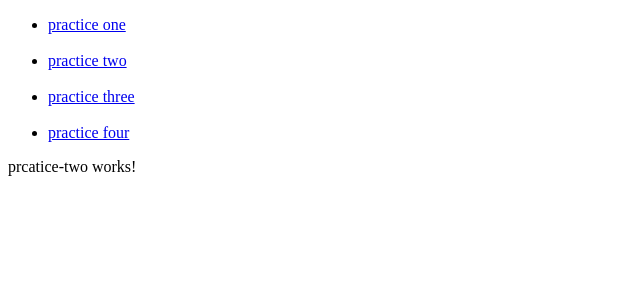
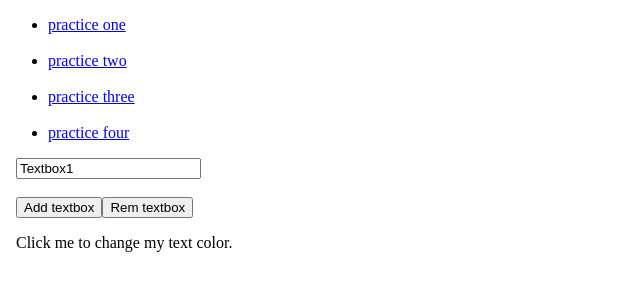
Before and after one commit to argranados/baxter-practice, an Angular app: page /practiceTwo in a window 1280 px wide. Shown: the top 300 px of the page, without its empty margins (0-640 px from the left). Built offline with nearby package versions, Linux system fonts and the light colour scheme; what print-js would draw is missing.

Commit message:
practice two

```diff
--- a/src/app/practice-two/prcatice-two.component.html
+++ b/src/app/practice-two/prcatice-two.component.html
@@ -1 +1,51 @@
-<p>prcatice-two works!</p>
+<!DOCTYPE html>
+<html>
+<head>
+    <title>Excercise two</title>
+</head>
+<body>
+    <input type="text" value="Textbox1"/>
+    <br><br>
+    <button type="button" (click)="addElementFunction()">Add textbox</button>
+    <button type="button" onclick="removeTextbox()">Rem textbox</button>
+    <p id="demo" onclick="changeColor()">Click me to change my text color.</p>
+</body>
+
+<script type="text/javascript">
+    function addTextbox(){
+        var elem = document.createElement("input");
+        elem.innerHTML = "new";
+        elem.id = "txtbx";
+        document.body.appendChild(elem);
+    }
+
+    function removeTextbox(){
+        var elem = document.getElementById('txtbx');
+        elem.parentNode.removeChild(elem);
+        return false;
+    }
+
+    function changeColor() {
+        document.getElementById("demo").style.color = "red";
+    }
+
+    $scope.ctrlClickHandler2 = function(){
+        document.write("error");
+        console.log("error");
+            alert("Inside controller: value of myval is ");}
+
+    function MyCtrl($scope){
+		$scope.ctrlClickHandler = function(){
+			alert("Inside controller: value of myval is ");
+		}
+	}
+
+</script>
+
+</html>
+
+
+<!-- 2. Create a user interface page with a text box and
+create two button’s with name “Add” and  “Remove” and if you click Add
+then it should create one more text box and if you click “Remove”
+it should remove the text box -->
--- a/src/app/practice-two/prcatice-two.component.ts
+++ b/src/app/practice-two/prcatice-two.component.ts
@@ -1,4 +1,7 @@
-import { Component, OnInit } from '@angular/core';
+import { Component, OnInit, Inject } from '@angular/core';
+import { DOCUMENT } from '@angular/common';
+//import { DOCUMENT } from '@angular/platform-browser';
+import { Directive, Renderer2 } from '@angular/core';
 
 @Component({
   selector: 'app-prcatice-two',
@@ -6,10 +9,26 @@ import { Component, OnInit } from '@angular/core';
   styleUrls: ['./prcatice-two.component.css']
 })
 export class PrcaticeTwoComponent implements OnInit {
+  constructor(@Inject(DOCUMENT) private document: any, private renderer: Renderer2) {}
 
-  constructor() { }
+  //constructor() { }
 
   ngOnInit() {
   }
 
+  firstFunction() {
+    console.log("error");
+    var element = this.document.getElementById('txtbx');
+    element.parentNode.removeChild(element);
+    alert( 'Hello ' + '\nWelcome to C# Corner \nFunction in First Component');
+  }
+
+  addElementFunction() {
+    console.log("Adding element");
+    const inputTxt = this.renderer.createElement("input");
+    const padre = this.renderer.parentNode;
+    this.renderer.appendChild(padre,inputTxt);
+  }
+
+
 }
```
Also changed, not shown: 1 other file (tests, documents, lock files or other folders).
